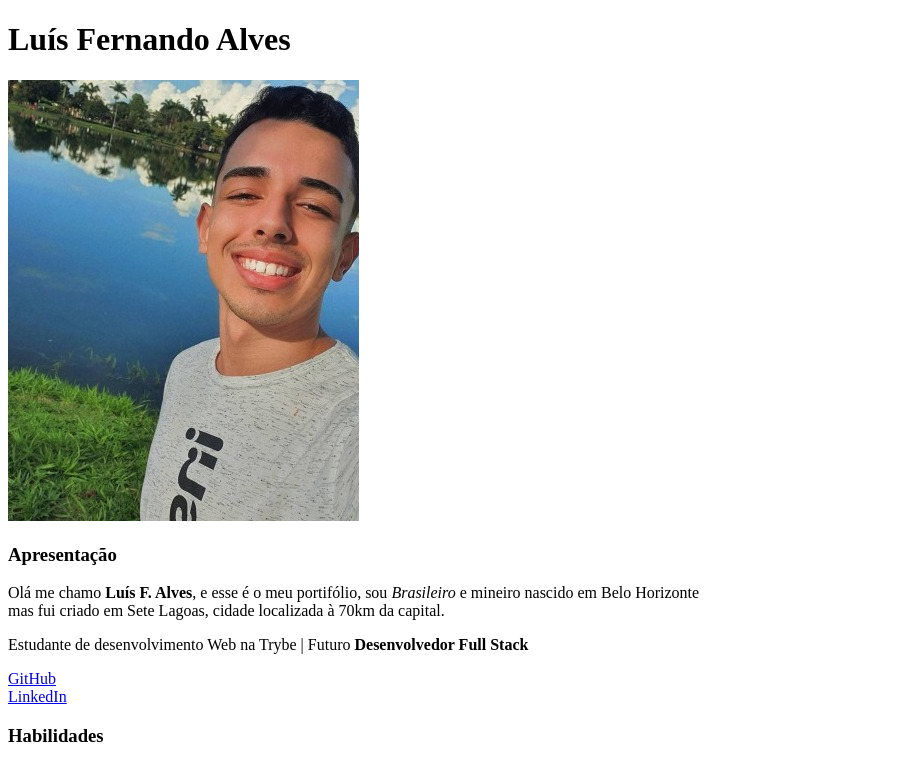
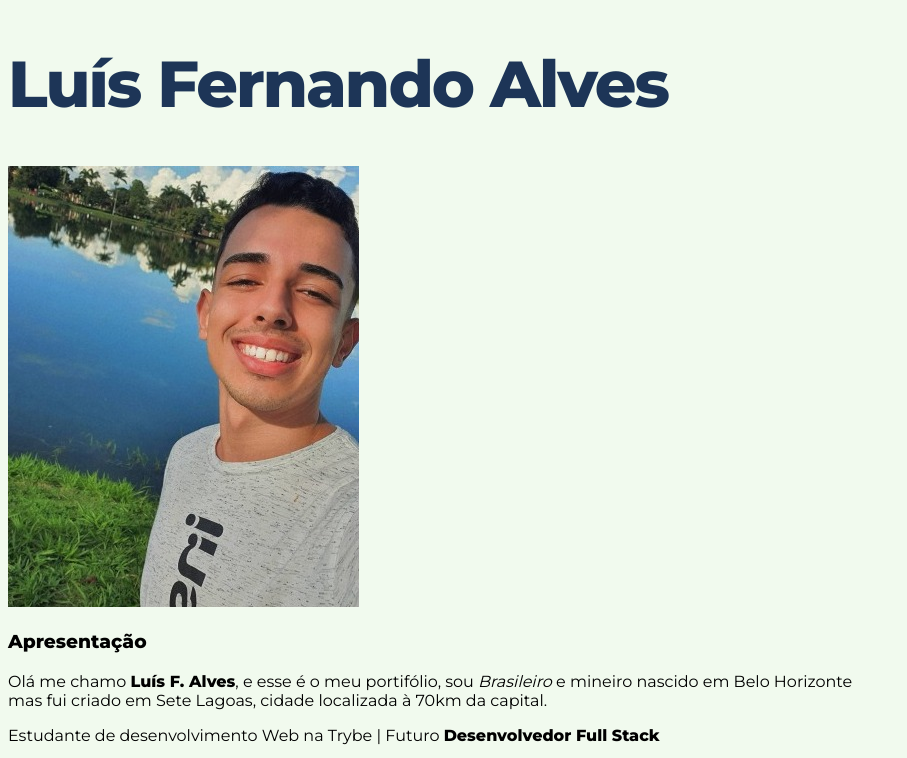
Before and after one commit to luisallves/luisallves.github.io, a plain HTML site: page index.html in a window 1280 px wide. Shown: the top 758 px of the page, without its empty margins (0-907 px from the left). Drawn offline with Linux system fonts and the light colour scheme.

Commit message:
adicionando cores ao h1 do index

```diff
--- a/index.html
+++ b/index.html
@@ -4,7 +4,25 @@
     <meta charset="UTF-8">
     <title>Portifólio | Luís Alves</title>
 
+    <link rel="preconnect" href="https://fonts.googleapis.com">
+<link rel="preconnect" href="https://fonts.gstatic.com" crossorigin>
+<link href="https://fonts.googleapis.com/css2?family=Montserrat:wght@400;600;800&display=swap" rel="stylesheet">
+
+
+
     <style>
+
+        h1{
+            font-size: 65px;
+            font-weight: 700;
+            letter-spacing: -2px;
+            color: #1D3557;
+        }
+
+        body{
+            background-color: #F1FAEE;
+            font-family: 'Montserrat', sans-serif;
+        }
 
     </style>
 
```
